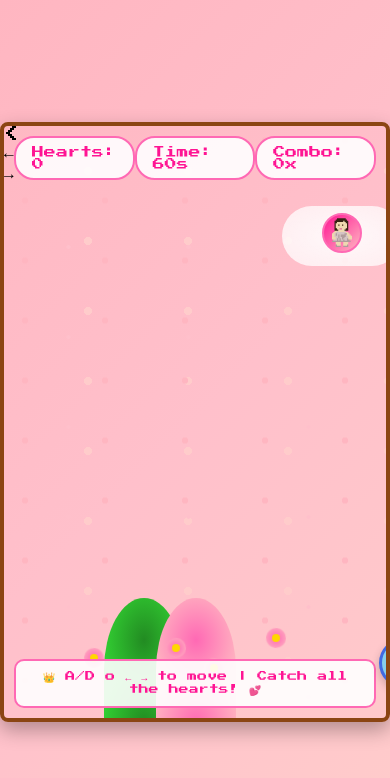
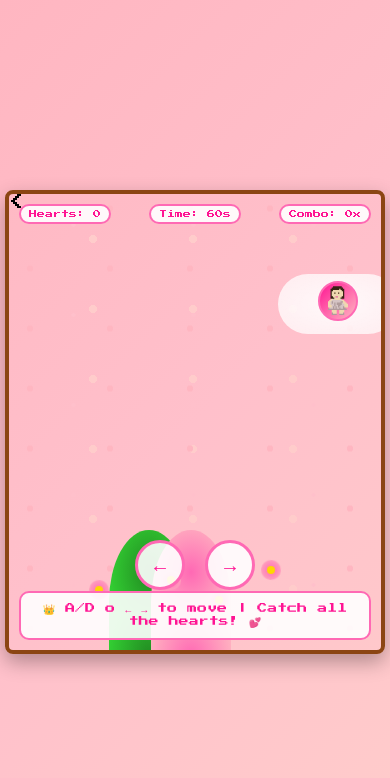
Before and after one commit to fridacardonae-hash/HTML-JS-CSS-LittleGame, a plain HTML site: page index.html in a window 390 px wide. Drawn offline with Linux system fonts and the light colour scheme.

Commit message:
styles.css

```diff
--- a/styles.css
+++ b/styles.css
@@ -31,12 +31,13 @@
             justify-content: center;
             align-items: center;
             overflow: hidden;
+            padding: 10px; /* Padding para móviles */
         }
 
         .game-container {
             position: relative;
-            width: 800px;
-            height: 600px;
+            width: min(800px, 95vw);
+            height: min(600px, 70vh);
             border: 4px solid #8B4513;
             border-radius: 8px;
             overflow: hidden;
@@ -61,6 +62,109 @@
             50% { background-position: 10px 5px, -15px -10px, 8px -8px; }
         }
 
+        .mobile-controls {
+            position: absolute;
+            bottom: 60px;
+            left: 0;
+            right: 0;
+            display: none; /* Solo visible en móvil */
+            justify-content: center;
+            gap: 20px;
+            z-index: 25;
+        }
+
+        .mobile-btn {
+            width: 60px;
+            height: 60px;
+            background: var(--blanco-transparente);
+            border: 3px solid var(--rosa-principal);
+            border-radius: 50%;
+            display: flex;
+            align-items: center;
+            justify-content: center;
+            font-size: 24px;
+            color: var(--rosa-fuerte);
+            user-select: none;
+            -webkit-user-select: none;
+            cursor: pointer;
+            transition: all 0.2s ease;
+        }
+
+        .mobile-btn:active {
+            transform: scale(0.9);
+            background: var(--rosa-claro);
+        }
+
+        /*MEDIA PARA DIFERENTES TAMANIOS*/
+         @media (max-width: 768px) {
+            body {
+                padding: 5px;
+            }
+
+            .game-container {
+                width: 95vw;
+                height: 60vh;
+                min-height: 400px;
+            }
+
+            .mobile-controls {
+                display: flex; /* Mostrar controles móviles */
+            }
+
+            .controls {
+                font-size: 7px;
+                padding: 8px;
+                bottom: 130px; /* Más espacio para botones móviles */
+            }
+
+            .ui .score {
+                font-size: 10px;
+                padding: 6px 12px;
+            }
+
+            .victory {
+                font-size: 12px;
+                padding: 20px;
+                max-width: 90%;
+            }
+        }
+
+        @media (max-width: 480px) {
+            .game-container {
+                width: 98vw;
+                height: 55vh;
+                min-height: 350px;
+            }
+
+            .mobile-btn {
+                width: 50px;
+                height: 50px;
+                font-size: 20px;
+            }
+
+            .ui .score {
+                font-size: 8px;
+                padding: 4px 8px;
+            }
+
+            .controls {
+                font-size: 6px;
+                padding: 6px;
+            }
+
+            .victory {
+                font-size: 10px;
+                padding: 15px;
+            }
+        }
+
+        @media (min-width: 1200px) {
+            .game-container {
+                width: 900px;
+                height: 675px;
+            }
+        }
+
         /*agregar mi sprite*/
         .cloud-player {
             position: absolute;
@@ -80,6 +184,8 @@
             0% { left: -60px; }
             50% { left: calc(50% - 60px); }
             100% { left: calc(100% - 60px); }
+            50% { left: calc(50% - 60px); }
+            0% { left: -60px; }
         }
 
         .player2-in-cloud {
@@ -117,10 +223,10 @@
 
         .player1 {
             position: absolute;
-            width: 50px;
-            height: 50px;
+            width: 70px;
+            height: 70px;
             left: 375px;
-            bottom: 30px;
+            bottom: 50px;
             transition: left 0.1s ease;
             z-index: 10;
 
@@ -136,10 +242,10 @@
             background-position: center;
 
             /* original design por si no agarra el sprite */
-            background-color: var(--azul-jugador-claro);
-            border: 3px solid var(--azul-jugador);
+            /*background-color: var(--rosa-principal);
+            border: 3px solid var(--rosa-fuerte);*/
             border-radius: 50%;
-            box-shadow: 0 4px 8px var(--negro-sombra-suave);
+            /*box-shadow: 0 4px 8px var(--negro-sombra-suave);*/
         }
 
         /*movement sprites*/
@@ -166,7 +272,7 @@
 
         /*original*/
         .player1.no-sprites::after {
-            content: '👑';
+            content: '';
             position: absolute;
             top: -12px;
             left: 50%;
@@ -341,5 +447,4 @@
             font-size: 10px;
             color: var(--rosa-fuerte);
             display: none;
-
         }
```
